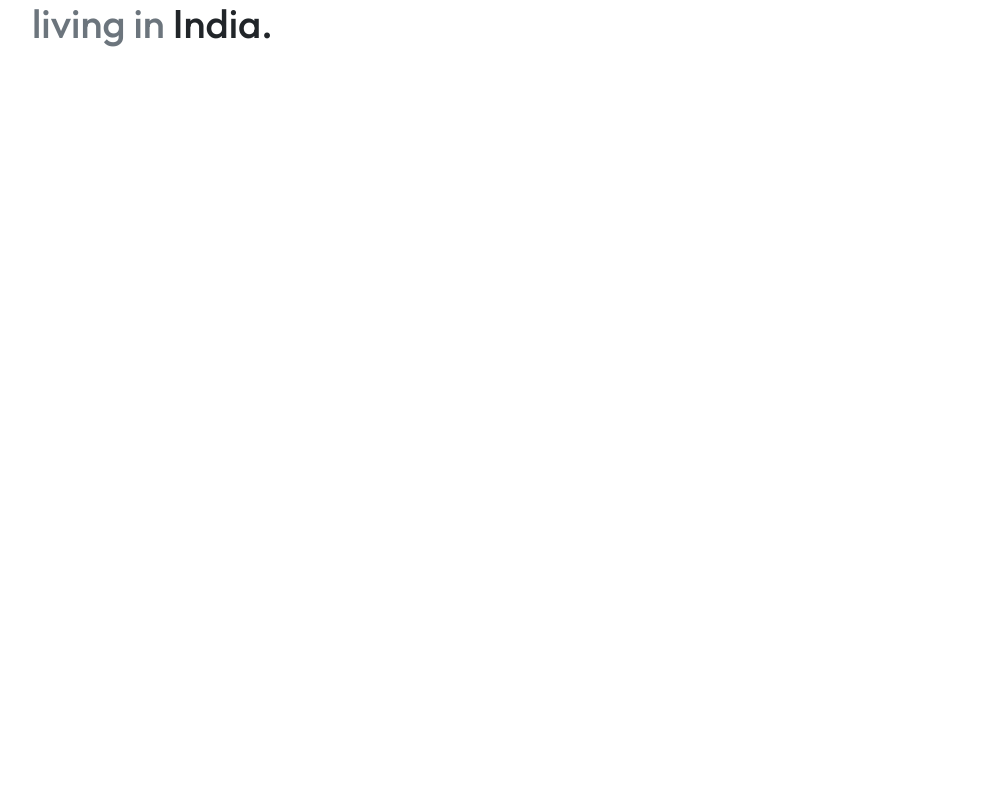
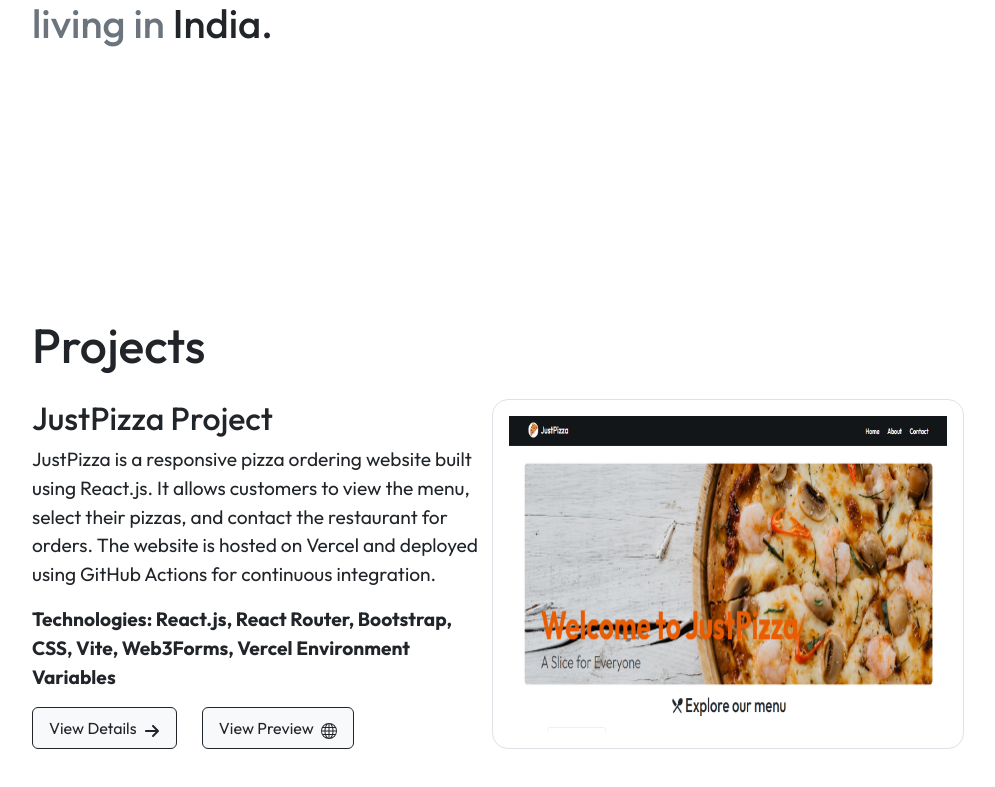
Before and after one commit to vaibhav-velhal/vaibhav-portfolio, a React (Vite) app: page / in a window 1280 px wide. Shown: the part 419-1206 px from the top of the page, without its empty margins (148-1143 px from the left). Before the commit the page ends 800 px from the top, so only its background shows below. Built offline with nearby package versions, Linux system fonts and the light colour scheme.

Commit message:
Project section initialization

```diff
--- a/package.json
+++ b/package.json
@@ -14,6 +14,7 @@
     "react": "^19.2.0",
     "react-bootstrap": "^2.10.10",
     "react-dom": "^19.2.0",
+    "react-icons": "^5.5.0",
     "react-router-dom": "^7.13.0"
   },
   "devDependencies": {
--- a/src/index.css
+++ b/src/index.css
@@ -16,6 +16,10 @@ h1 {
     font-family: Georgia, 'Times New Roman', Times, serif;
 }
 
+p {
+  font-size: 1.2rem;
+}
+
 .app-container {
   width: 75%;
   margin: 0 auto;
--- a/src/pages/Home/Home.css
+++ b/src/pages/Home/Home.css
@@ -1,6 +1,9 @@
 /* Home Page Design */
 .home-page {
-    margin-top: 200px;
+    margin: 200px 0;
+}
+.hero-section {
+    height: 67vh;
 }
 
 section h1 {
@@ -11,6 +14,22 @@ section h2 {
     font-size: 2.5rem;
 }
 
+.projects-section h2 {
+    font-size: 3rem;
+}
+
+.projects-section h3 {
+    font-size: 2rem;
+}
+
+.buttons-section .btn {
+    margin-right: 25px;
+}
+
+.project-image img {
+    height: 100%;
+    width: 100%;
+}
 
 /* Media Queries */
 @media (max-width: 767px) {
--- a/src/pages/Home/Home.jsx
+++ b/src/pages/Home/Home.jsx
@@ -1,12 +1,34 @@
 import './Home.css';
+import { FaArrowRight } from "react-icons/fa6";
+import { BsGlobe } from "react-icons/bs";
 
 function Home() {
 
-    return(
+    return (
         <section className="home-page">
-            <h1>Hi! I'm <br/><strong> Vaibhav Velhal</strong></h1>
-            <h2 className='mt-3'><span className='text-secondary'>A</span> Frontend Developer <br />
-                <span className='text-secondary'>living in</span> India.</h2>
+            <header className="hero-section">
+                <h1>Hi! I'm <br /><strong> Vaibhav Velhal</strong></h1>
+                <h2 className='mt-3'><span className='text-secondary'>A</span> Frontend Developer <br />
+                    <span className='text-secondary'>living in</span> India.</h2>
+            </header>
+
+            <section className="projects-section">
+                <h2 className='mb-4'>Projects</h2>
+                <div className="project-item row">
+                    <div className="project-info col-12 col-md-6">
+                        <h3>JustPizza Project</h3>
+                        <p>JustPizza is a responsive pizza ordering website built using React.js. It allows customers to view the menu, select their pizzas, and contact the restaurant for orders. The website is hosted on Vercel and deployed using GitHub Actions for continuous integration.</p>
+                        <p><b>Technologies: React.js, React Router, Bootstrap, CSS, Vite, Web3Forms, Vercel Environment Variables</b></p>
+                        <div className="buttons-section">
+                            <button className="btn btn-light btn-outline-dark py-2 px-3">View Details <FaArrowRight className='ms-1' /></button>
+                            <button className="btn btn-light btn-outline-dark py-2 px-3">View Preview <BsGlobe className='ms-1' /></button>
+                        </div>
+                    </div>
+                    <div className="project-image col-12 col-md-6 border p-3 rounded-4">
+                        <img src="/JustPizza-Project.png" alt="JustPizza-Project" />
+                    </div>
+                </div>
+            </section>
         </section>
     );
 }
```
Also changed, not shown: public/JustPizza-Project.png (added), 1 other file (tests, documents, lock files or other folders).
